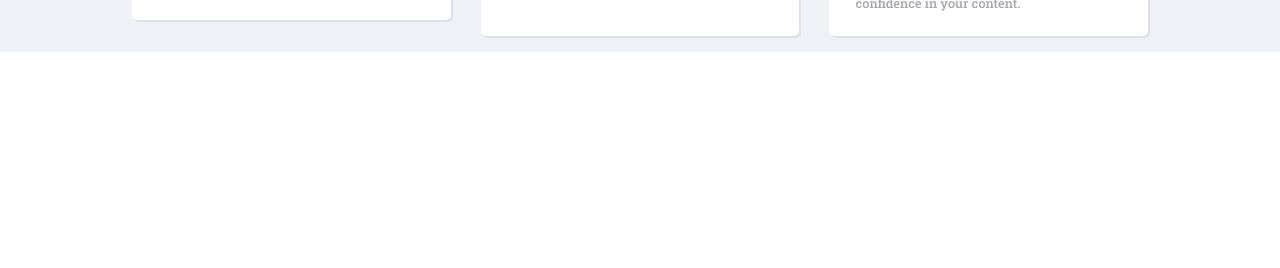
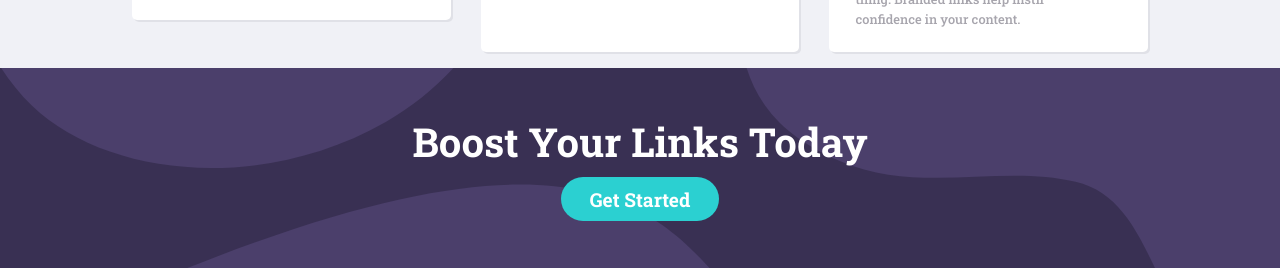
Before and after one commit to Sourav4554/shortly-clone, a plain HTML site: page index.html in a window 1280 px wide. Shown: the part 1460-1728 px from the top of the page. Before the commit the page ends 1512 px from the top, so only its background shows below. Drawn offline with Linux system fonts and the light colour scheme; a web font is replaced by a local one.

Commit message:
feat:button  section created

```diff
--- a/index.html
+++ b/index.html
@@ -145,5 +145,13 @@
         </div>
       </div>
     </section>
+    <section>
+      <div class="button-main-container">
+        <div class="for-button-content">
+          <h1>Boost Your Links Today</h1>
+          <button>Get Started</button>
+        </div>
+      </div>
+    </section>
   </body>
 </html>
--- a/style.css
+++ b/style.css
@@ -87,7 +87,7 @@ nav {
   line-height: 35px;
   color: #b3b3b5;
 }
-.for-content > .for-button > button {
+.for-content > .for-button > button,.for-button-content>button {
   font-size: 1.2rem;
   padding: 0.5em 1.5em;
   color: #fff;
@@ -142,7 +142,7 @@ nav {
   outline: none;
   border-radius: 8px;
 }
-.button-container > button {
+.button-container > button{
   font-size: 1.2rem;
   padding: 0.8em 1.5em;
   text-align: center;
@@ -244,10 +244,10 @@ nav {
   padding: 20px;
 }
 .two{
-margin-top: 20%;
+margin-top: 25%;
 }
 .three{
-margin-top: 30%;
+margin-top: 35%;
 }
 .one{
 margin-top: 10%;
@@ -261,3 +261,21 @@ top: 50%;
 left: 50%;
 transform: translate(-50%,-50%);
 }
+.button-main-container{
+width: 100%;
+height: 25vh;
+background:#393053 url('./images/bg-boost-desktop.svg') center/cover no-repeat;
+display: flex;
+align-items: center;
+justify-content: center;
+}
+.for-button-content>h1{
+color: #fff;
+font-size: 2.5rem;
+text-align: center;
+}
+.for-button-content>button{
+display: block;
+margin: 0 auto;
+margin-top: 2%;
+}
```
